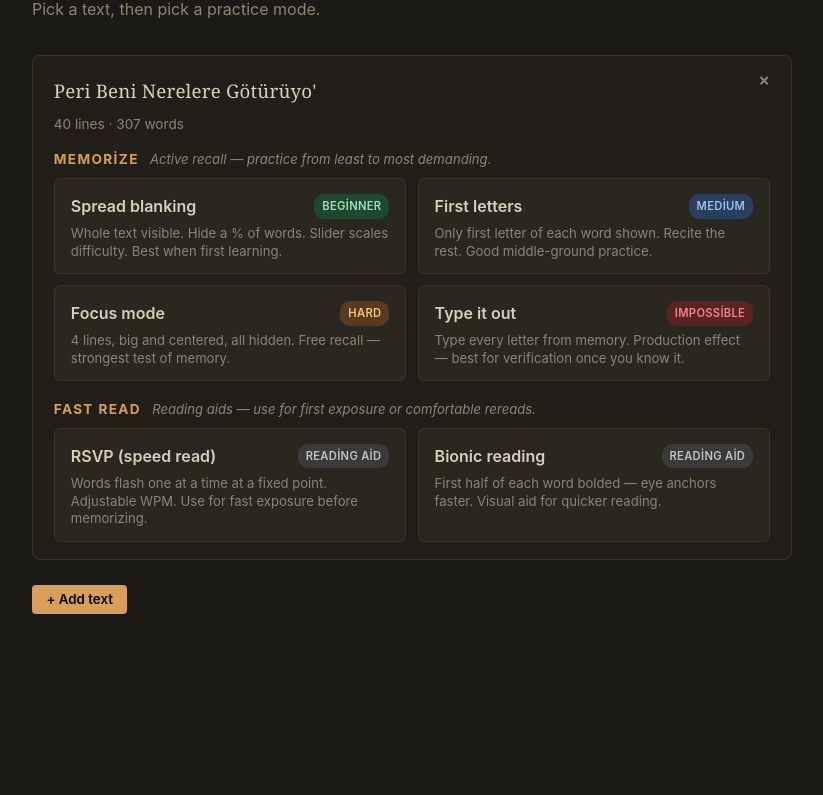
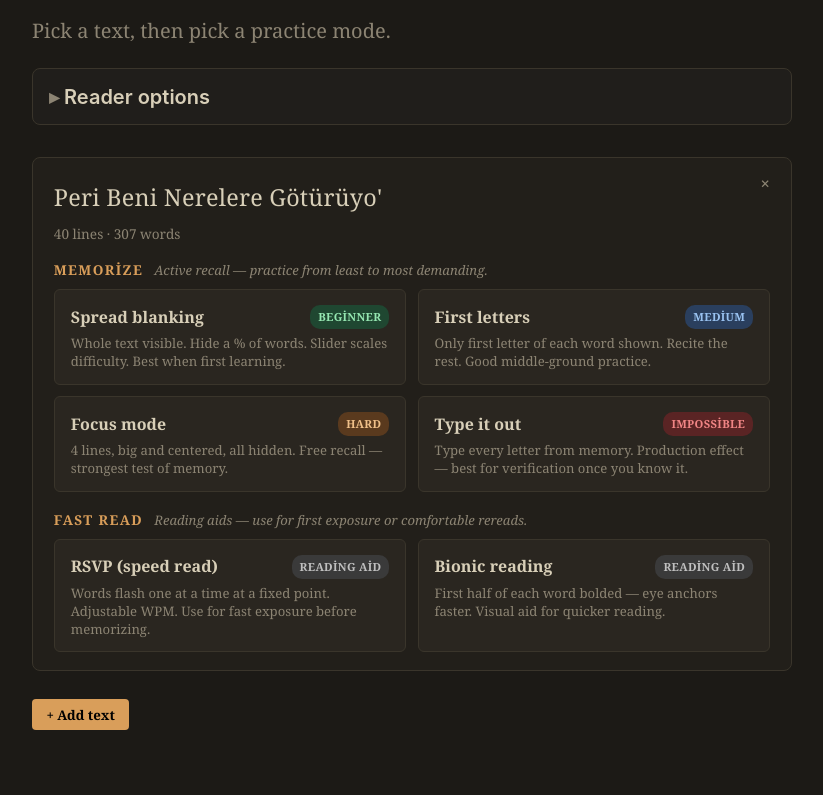
Before and after one commit to erkantaylan/memo-poc, a plain HTML site: page index.html in a window 1280 px wide. Shown: the part 143-938 px from the top of the page, without its empty margins (228-1051 px from the left). Before the commit the page ends 821 px from the top, so only its background shows below. Drawn offline with Linux system fonts and the light colour scheme.

Commit message:
feat: surface reader options on the home page
Reader options are a global preference (they apply across every page),
so they should be reachable from home — not buried inside a mode page.

- installReaderOptions now accepts an optional `anchor` element; the
  panel is inserted after it. Falls back to <header>, then body top.
- Home page calls installReaderOptions with font + theme + size + strip-md
  and anchors the panel under the subtitle, before the text list.
- Small spacing fix so the panel sits cleanly between subtitle and cards.

Co-Authored-By: Claude Opus 4.7 (1M context) <noreply@anthropic.com>

```diff
--- a/index.html
+++ b/index.html
@@ -37,6 +37,12 @@
 <script src="data.js"></script>
 <script src="reader.js"></script>
 <script>
+installReaderOptions({
+  textEl: document.querySelector('.menu'),
+  include: ['font', 'theme', 'size', 'stripMd'],
+  anchor: document.querySelector('.menu .subtitle'),
+});
+
 const listEl = document.getElementById('textList');
 const addBtn = document.getElementById('addBtn');
 const form = document.getElementById('addForm');
--- a/reader.js
+++ b/reader.js
@@ -49,7 +49,7 @@ function applyReaderStyles(textEl, include) {
   }
 }
 
-function installReaderOptions({ textEl = null, include = [], onChange = () => {}, openByDefault = false } = {}) {
+function installReaderOptions({ textEl = null, include = [], onChange = () => {}, openByDefault = false, anchor = null } = {}) {
   applyReaderTheme();
   if (!include.length) return;
 
@@ -74,8 +74,12 @@ function installReaderOptions({ textEl = null, include = [], onChange = () => {}
   html += '</div>';
   panel.innerHTML = html;
 
-  const header = document.querySelector('header');
-  header.parentNode.insertBefore(panel, header.nextSibling);
+  const anchorEl = anchor || document.querySelector('header');
+  if (anchorEl && anchorEl.parentNode) {
+    anchorEl.parentNode.insertBefore(panel, anchorEl.nextSibling);
+  } else {
+    document.body.insertBefore(panel, document.body.firstChild);
+  }
 
   panel.querySelectorAll('[data-ro]').forEach(el => {
     const key = el.dataset.ro;
--- a/style.css
+++ b/style.css
@@ -118,7 +118,8 @@ button.secondary { background: var(--btn-secondary-bg); color: var(--btn-seconda
   margin: 3rem auto;
 }
 .menu h1 { font-weight: 300; letter-spacing: 0.5px; margin-bottom: 0.3rem; }
-.menu .subtitle { color: var(--muted); margin-bottom: 2rem; }
+.menu .subtitle { color: var(--muted); margin-bottom: 1.2rem; }
+.menu > .opts { margin: 0 0 2rem 0; max-width: none; }
 
 .text-card {
   padding: 1.1rem 1.3rem;
```
